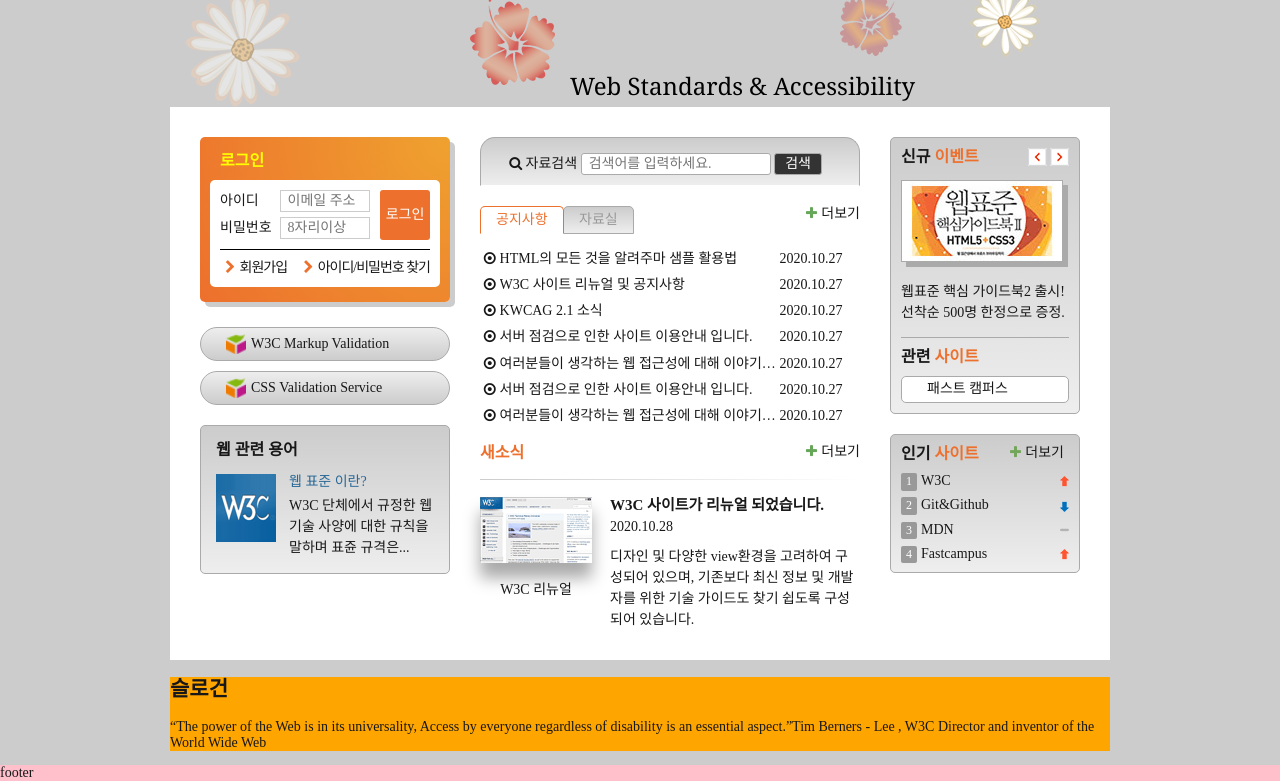
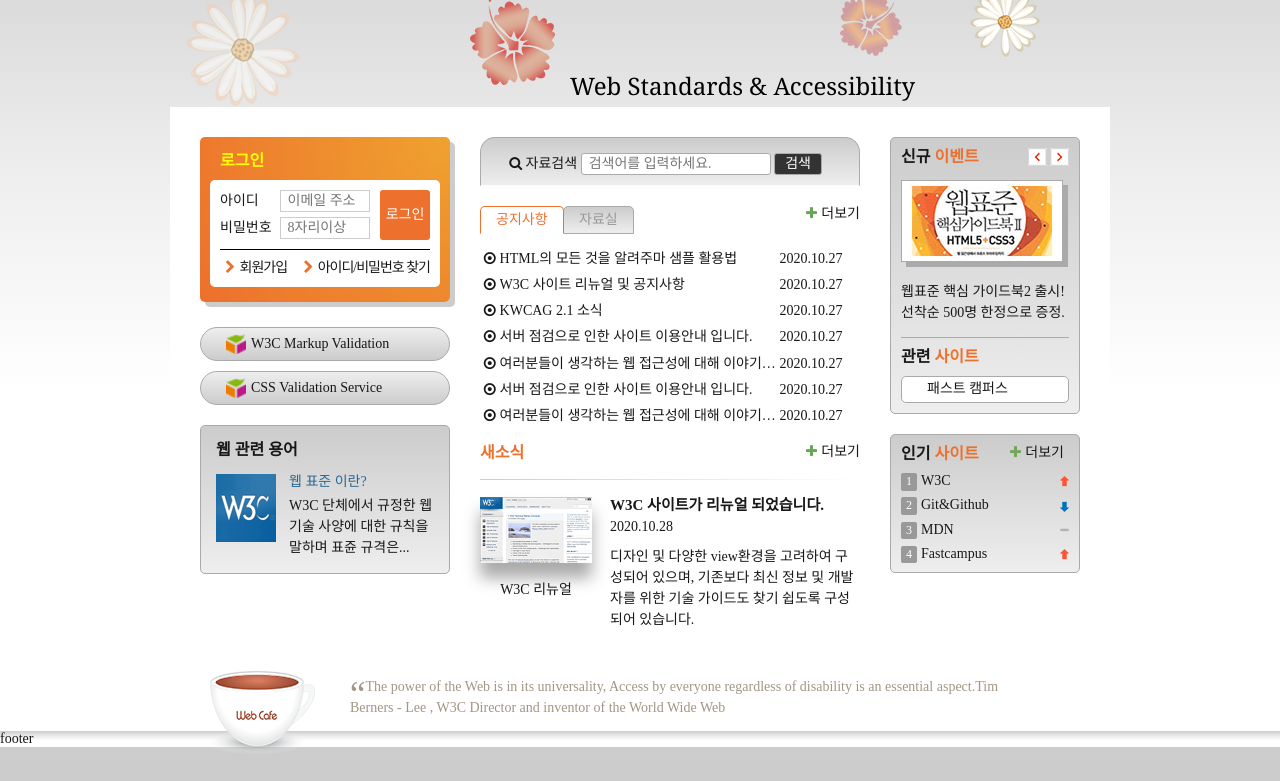
Before and after one commit to choisuhyeok1255/FDS18, a plain HTML site: page index.html in a window 1280 px wide. Shown: the part 137-918 px from the top of the page. After the commit the page ends 891 px from the top, so only its background shows below. Drawn offline with nearby package versions, Linux system fonts and the light colour scheme; a web font is replaced by a local one.

Commit message:
슬로건 디자인

```diff
--- a/css/stylesheet.css
+++ b/css/stylesheet.css
@@ -29,7 +29,7 @@ body {
   font-family: 'Spoqa Han Sans', 'Sans-serif';
   font-size: 1.4rem;
   color: #181818;
-  background: #ccc;
+  background: #ccc linear-gradient(#ccc 0%, #eee 35%, #fff 60%, #fff 100%);
 }
 
 /* 링크 스타일 */
@@ -983,9 +983,42 @@ a {
 }
 
 .slogan {
-  background: orange;
+  position: relative;
+  padding: 0 70px 15px 180px;
+}
+.slogan-heading{
+  width: 110px;
+  height: 83px;
+  font-size: 1.4rem;
+  font-weight: 400;
+  text-align: center;
+  line-height: 83px;
+  position: absolute;
+  left: 35px;
+  bottom: -35px;
+}
+.slogan-heading::after{
+  content: "";
+  position: absolute;
+  width: 100%;
+  height: 100%;
+  top: 0;
+  left: 0;
+  background: url(./images/coffee.png) no-repeat;
+}
+.slogan-brief{
+  margin: 0;
+  color: #a09784;
+}
+.slogan-brief q::before{
+  font-size: 3.5rem;
+  position: relative;
+  top: 15px;
+}
+.slogan-brief q::after{
+  content: "";
 }
 
 .footer {
-  background: pink;
+  background: #ccc linear-gradient(#ccc 0%, #eee 35%, #fff 60%, #fff 100%);
 }
```
